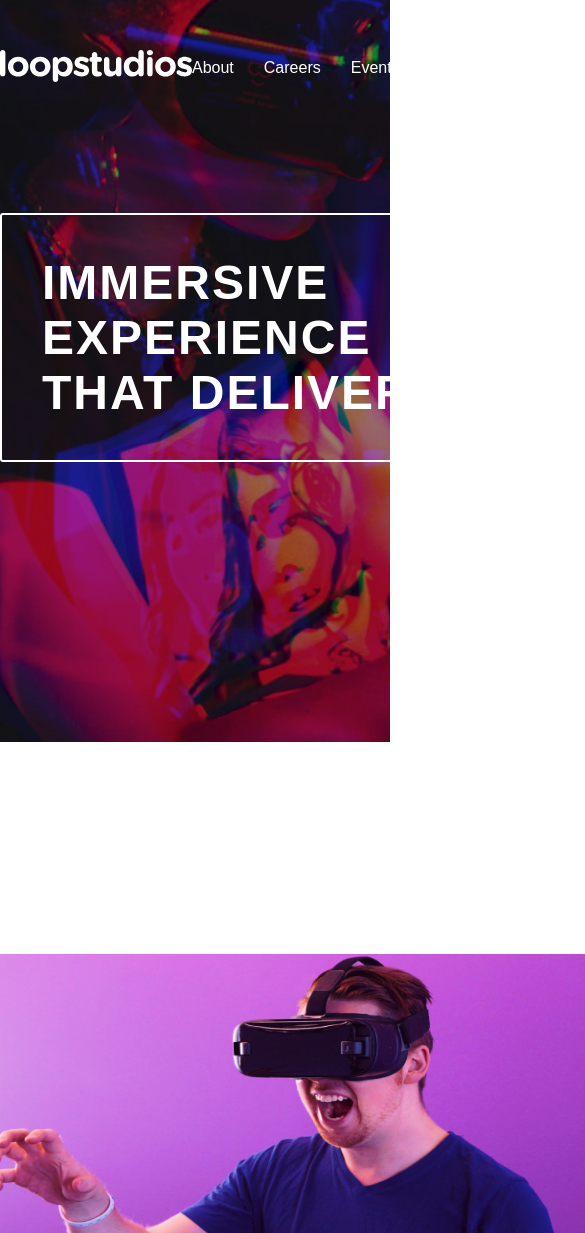
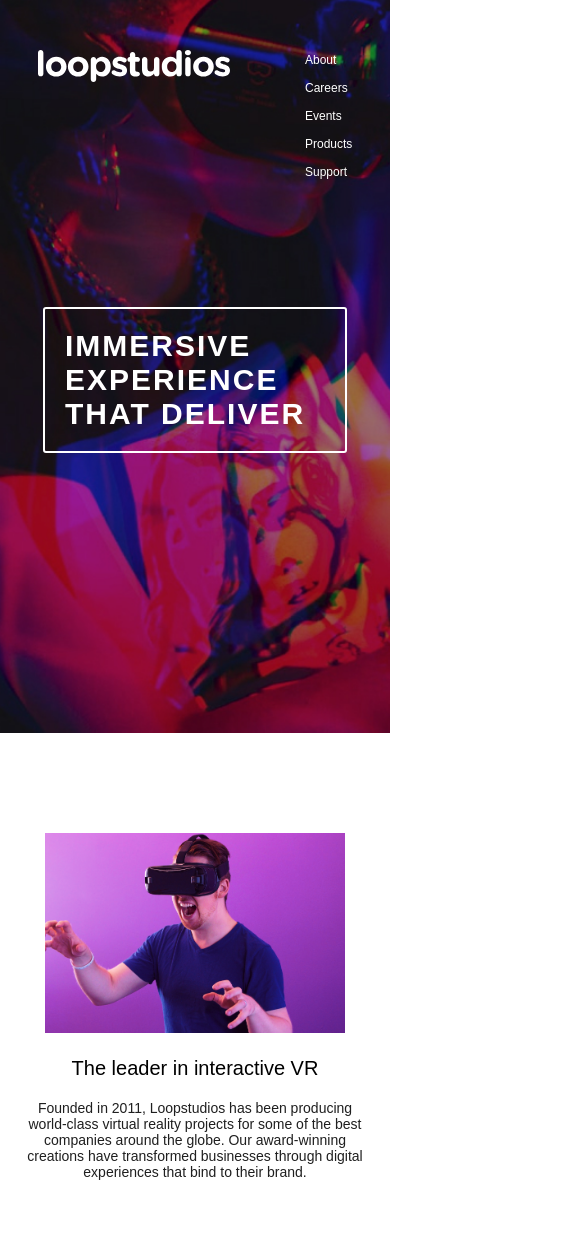
Before and after one commit to Javohirweb01/LoopStudios, a plain HTML site: page index.html in a window 390 px wide. Shown: the top 1233 px of the page, 585 px wide, since content can reach past the window. Drawn offline with Linux system fonts and the light colour scheme.

Commit message:
first commit

```diff
--- a/css/main.css
+++ b/css/main.css
@@ -100,12 +100,6 @@ body {
 
 
 
-
-
-
-
-
-
 /* VR_START */
 
 .vr {
@@ -153,6 +147,158 @@ body {
 
 
 
+@media (max-width: 480px) {
+    .container {
+        max-width: 400px;
+        width: 100%;
+        margin: 0 auto;
+        padding: 0;
+    }
+
+
+
+
+    /* HEAD_START */
+
+    .head {
+        margin: 0 0 50px 0;
+        padding: 0;
+        background-image: url("../images/Bitmap.jpg");
+        background-repeat: no-repeat;
+        background-size: cover;
+        background-position: center;
+    }
+
+    .head_inner {
+        margin: 0;
+        padding: 50px 0px 280px;
+    }
+
+    .head_inner_top {
+        display: flex;
+        justify-content: space-around;
+        align-items: flex-start;
+        margin: 0 0 127px 0;
+        padding: 0;
+    }
+
+    .head_inner_top_left {
+        margin: 0 0 20px 0;
+        padding: 0;
+    }
+
+    .head_inner_top_left_link {
+        margin: 0;
+        padding: 0;
+    }
+
+    .head_inner_top_left_link_image {
+        width: 150px;
+        height: 50px;
+    }
+
+    .head_inner_top_right_list {
+        display: flex;
+        flex-direction: column;
+        list-style: none;
+        gap: 10px;
+        margin: 0;
+        padding: 0;
+    }
+
+    .head_inner_top_right_list_item {
+        margin: 0;
+        padding: 0;
+    }
+
+    .head_inner_top_right_list_item_link {
+        text-decoration: none;
+        color: #ffffff;
+        font-size: 12px;
+        font-weight: 300;
+        transition: 0.3s ease-in-out;
+    }
+
+    .head_inner_top_right_list_item_link:hover {
+        color: #bababa;
+    }
+
+    .head_inner_bottom {
+        margin: 0 auto;
+        padding: 0;
+        width: 300px;
+        border: 2px solid #ffffff;
+        border-radius: 3px;
+    }
+
+    .head_inner_bottom_title {
+        margin: 0;
+        padding: 20px;
+        color: #ffffff;
+        font-size: 30px;
+        font-weight: 700;
+        letter-spacing: 2px;
+    }
+
+    /* HEAD_END */
+
+
+
+
+    /* VR_START */
+
+    .vr {
+        margin: 0;
+        padding: 0;
+    }
+
+    .vr_inner {
+        display: flex;
+        flex-direction: column;
+        align-items: center;
+        gap: 20px;
+        margin: 0;
+        padding: 50px 0;
+    }
+
+    .vr_inner_left {
+        margin: 0;
+        padding: 0;
+    }
+    .vr_inner_left_img {
+        width: 300px;
+        height: 200px;
+    }
+
+    .vr_inner_right {
+        margin: 0;
+        padding: 0;
+        background-color: white;
+        width: 600px;
+    }
+
+    .vr_inner_title {
+        color: black;
+        font-weight: 500;
+        font-size: 20px;
+        margin: 0 0 20px 0;
+        padding: 0;
+        text-align: center;
+    }
+
+    .vr_inner_text {
+        color: rgb(31, 31, 31);
+        font-size: 14px;
+        margin: 0;
+        padding: 0 20px;
+        text-align: center;
+    }
+
+
+    /* VR_END */
+
+
+}
 
 
 
@@ -161,6 +307,36 @@ body {
 
 
 
+
+
+
+
+
+
+
+
+
+
+
+
+
+
+
+
+
+
+
+
+
+
+
+
+
+
+
+
+
+/*
 
 .our {
     padding: 60px 0;
@@ -285,3 +461,7 @@ body {
     color: #bfbfbf;
     text-align: right;
 }
+
+
+
+ */
--- a/index.html
+++ b/index.html
@@ -49,7 +49,7 @@
         <div class="container">
             <div class="vr_inner">
                 <div class="vr_inner_left">
-                    <img width="700" height="400" src="./images/Bitmap (1).jpg" alt="">
+                    <img class="vr_inner_left_img" width="700" height="400" src="./images/Bitmap (1).jpg" alt="">
                 </div>
                 <div class="ver_inner_right">
                     <h2 class="vr_inner_title">The leader in interactive VR</h2>
@@ -61,8 +61,6 @@
             </div>
         </div>
     </section>
-
-    <section class="our">
         <div class="container">
             <div class="our_inner">
                 <div class="our_inner top">
@@ -126,7 +124,7 @@
                 </div>
             </div>
         </div>
-    </footer>
+    </footer> -->
 </body>
 
 </html>
```
